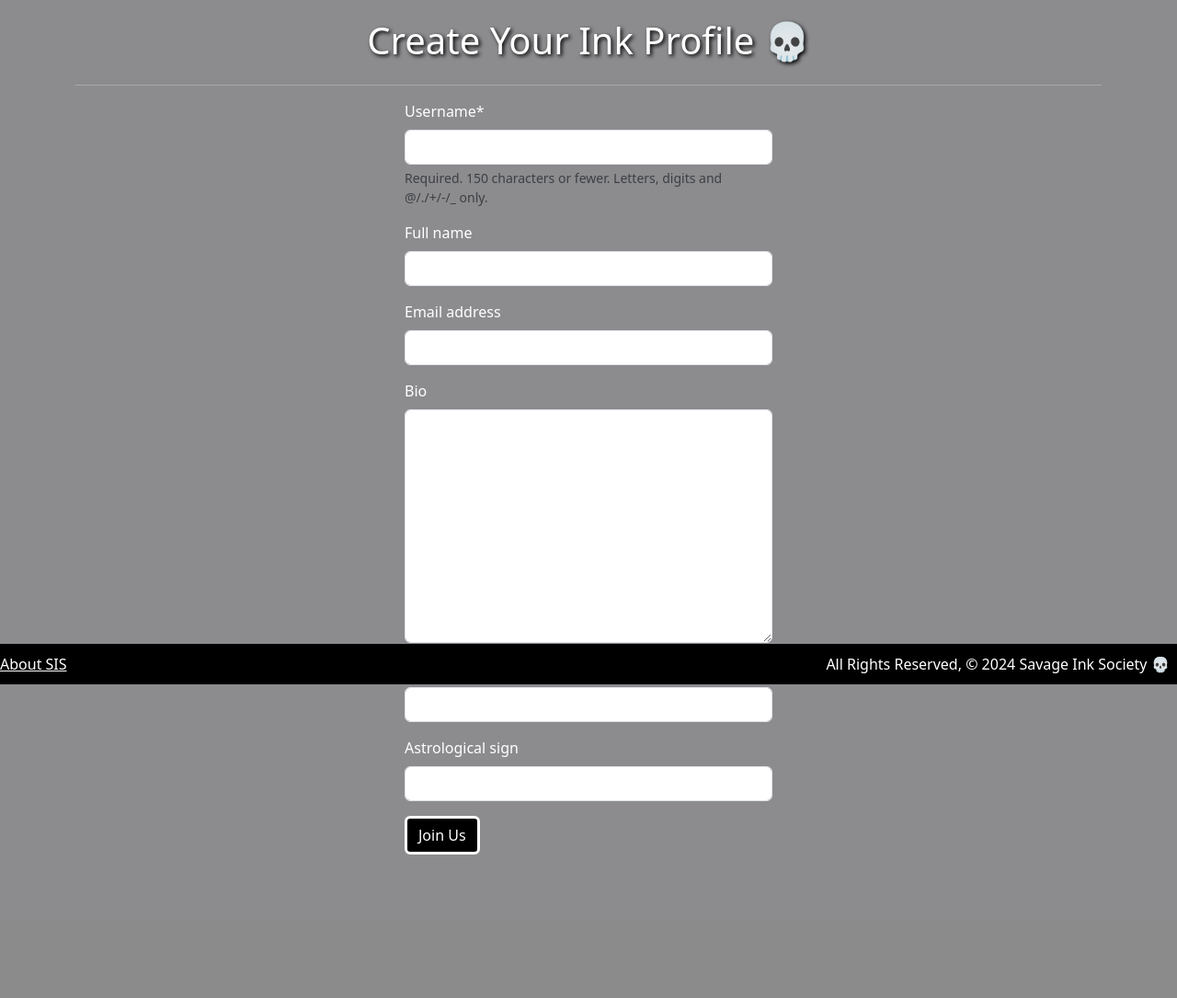
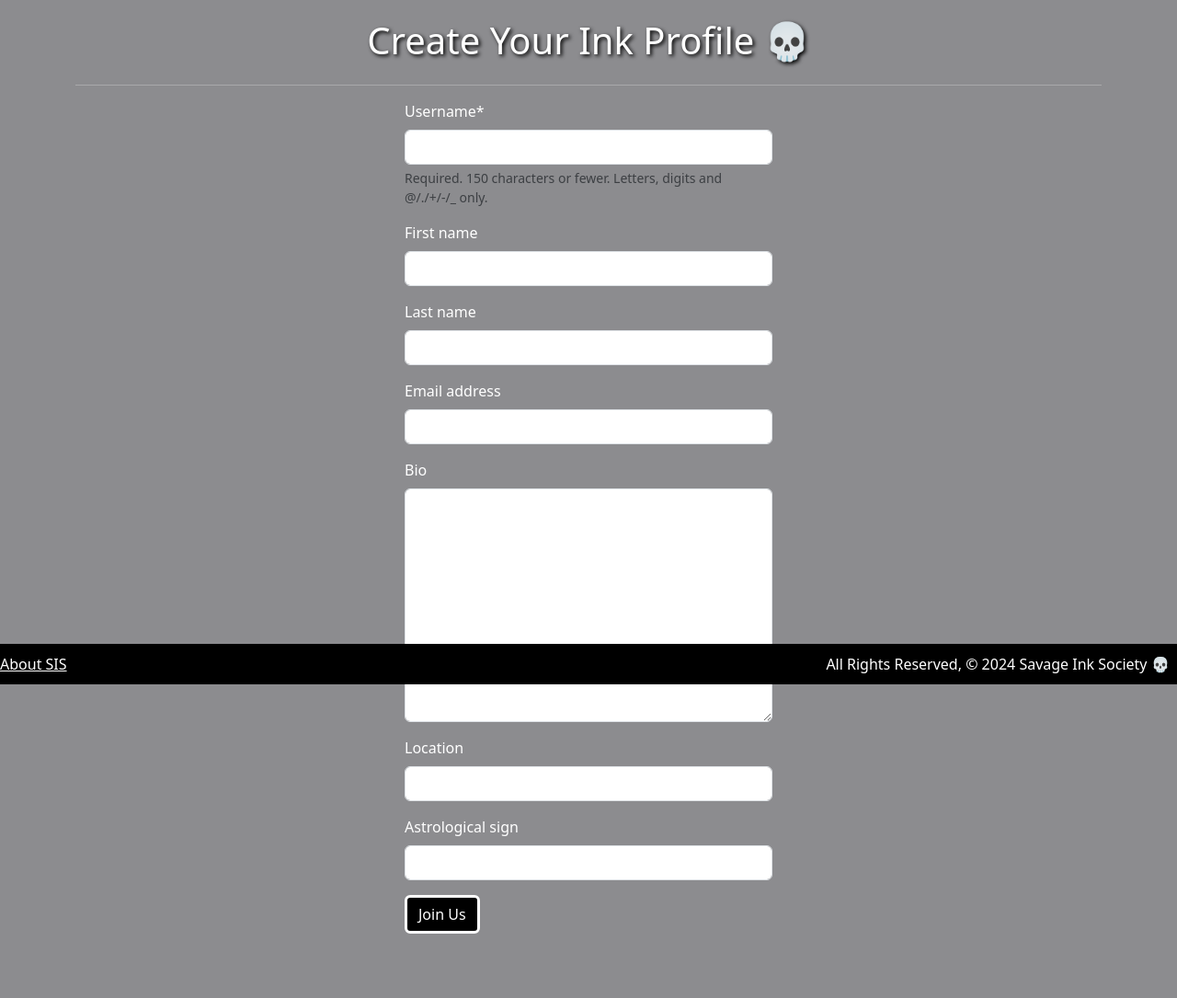
Before and after one commit to dean0machin0-ga/P4, a Django app: page /profiles/create in a window 1280 px wide. Shown: the part 56-1141 px from the top of the page at 92% size. Before the commit the page ends 985 px from the top, so only its background shows below. Run offline with Django 5.2, Linux system fonts and the light colour scheme; some libraries are stand-ins or nearby versions.

Commit message:
Form Update

```diff
--- a/savage_ink_society/sis/main_app/forms.py
+++ b/savage_ink_society/sis/main_app/forms.py
@@ -6,7 +6,7 @@
 class ProfileForm(forms.ModelForm):
     class Meta:
         model = CustomUser
-        fields = ['username', 'full_name', 'email', 'bio', 'location', 'astrological_sign']
+        fields = ['username', 'first_name','last_name', 'email', 'bio', 'location', 'astrological_sign']
 
     def __init__(self, *args, **kwargs):
         super(ProfileForm, self).__init__(*args, **kwargs)
@@ -27,3 +27,4 @@
         self.helper.form_class = 'form-horizontal'
         self.helper.label_class = 'col-lg-2'
         self.helper.field_class = 'col-lg-8'
+        self.helper.add_input(Submit('submit', 'Put In Ink', css_class='btn btn-dark mt-3; background-color: black', attrs={'style': 'background-color: black; color: white; border: 1px solid white;'}))
--- a/savage_ink_society/sis/main_app/models.py
+++ b/savage_ink_society/sis/main_app/models.py
@@ -6,7 +6,8 @@
 
 # User Model
 class CustomUser(AbstractUser):
-    full_name = models.CharField(max_length=50, blank=True)
+    first_name = models.CharField(max_length=50, blank=True)
+    last_name = models.CharField(max_length=50, blank=True)
     bio = models.TextField(max_length=250, blank=True)
     location = models.CharField(max_length=255, blank=True)
     astrological_sign = models.CharField(max_length=50, blank=True)
--- a/savage_ink_society/sis/main_app/templates/comments/comment_form.html
+++ b/savage_ink_society/sis/main_app/templates/comments/comment_form.html
@@ -13,7 +13,7 @@
     <form method="post" enctype="multipart/form-data" style="width: 100%;">
         {% csrf_token %}
         {% crispy form %}
-        <button type="submit" class="btn btn-primary mt-3" style="background-color: black; color: white; border: solid white;">Put It In Ink</button>
+        <!-- <button type="submit" class="btn btn-dark mt-3" style="background-color: black; color: white; border: solid white;">Put It In Ink</button> -->
     </form>
 </div>
 {% endblock %}
```
Also changed, not shown: savage_ink_society/sis/main_app/migrations/0003_remove_customuser_full_name_and_more.py (added).
